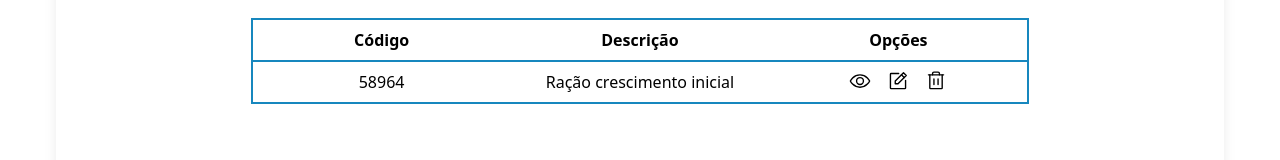
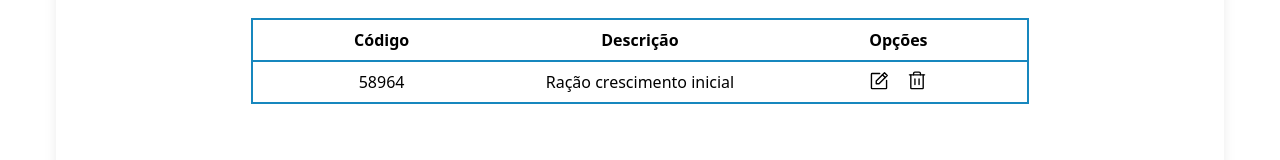
Before and after one commit to LeandroGoerck/desafio-stw, a React (Create React App) app in the folder frontend/: page /recipes in a window 1280 px wide. Shown: the part 298-458 px from the top of the page. Built offline with nearby package versions, Linux system fonts and the light colour scheme; no server answers.

Commit message:
oculta botao de acesso a tela de edição direta no banco de dados

```diff
--- a/frontend/src/components/RecipesTable.jsx
+++ b/frontend/src/components/RecipesTable.jsx
@@ -31,9 +31,9 @@ export default function RecipesTable(props) {
               <td className="pt-2 pb-2">{recipe.descricaoReceita}</td>
 
               <td className="pt-2 pb-2 flex flex-row justify-center">
-                <Link to={`/recipes/${recipe.id}`}>
+                {/* <Link to={`/recipes/${recipe.id}`}>
                   <Eye size={22} className="ml-2 mr-2 hover:text-az1" />
-                </Link>
+                </Link> */}
 
                 <Link to={`/create/${recipe.id}`}>
                   <NotePencil size={22} className="ml-2 mr-2 hover:text-az1" />
```
